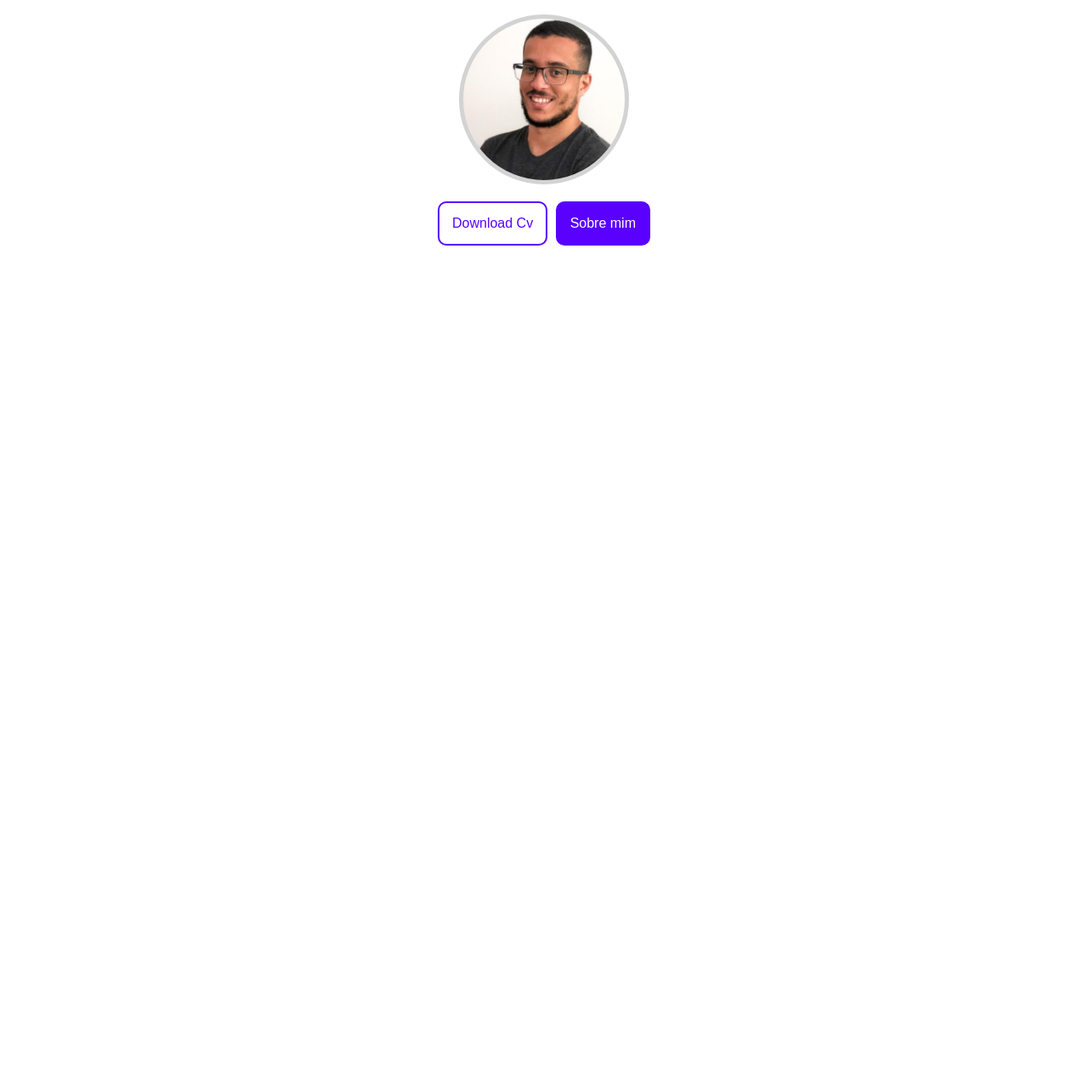
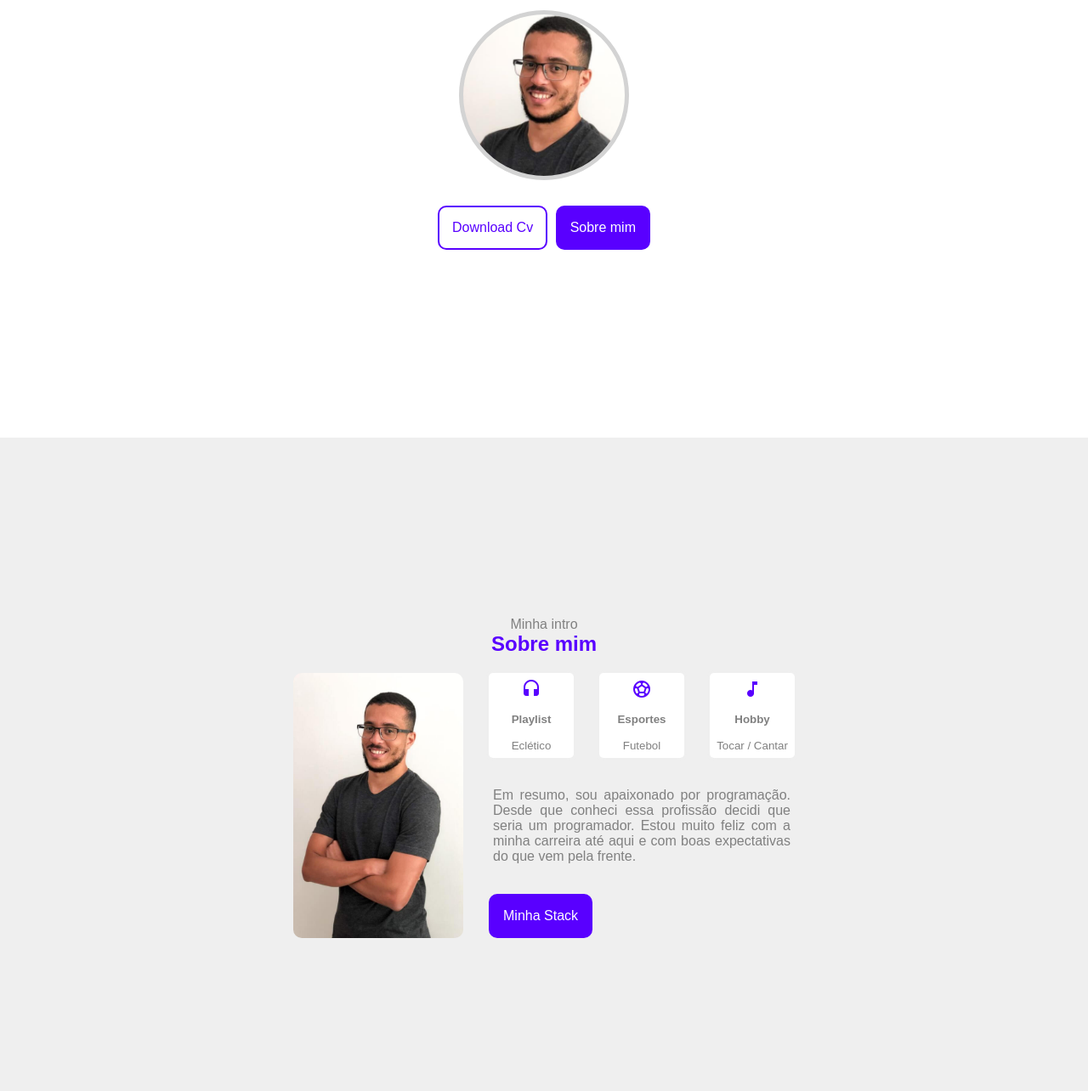
Before and after one commit to danieldejesus8745/Portfolio, a plain HTML site: page index.html in a window 1280 px wide. Shown: the part 285-1569 px from the top of the page at 85% size. Before the commit the page ends 800 px from the top, so only its background shows below. Drawn offline with Linux system fonts and the light colour scheme.

Commit message:
refactor: refatoring all project

```diff
--- a/css/index.css
+++ b/css/index.css
@@ -1,27 +1,22 @@
 :root {
-  --primary-color: #5900ff;
-  --secondary-color: #4700cc;
+  --color-one: #5900ff;
+  --color-two: #4700cc;
+  --color-three: #efefef;
 }
 
 * {
   padding: 0;
   margin: 0;
   box-sizing: border-box;
-}
-
-body {
   font-family: Arial, Helvetica, sans-serif;
   color: gray;
 }
 
-main {
-  width: 100%;
-  height: 100vh;
-  overflow-y: scroll;
+html {
   scroll-behavior: smooth;
 }
 
-.div-photo {
+.section {
   width: 100%;
   height: 100vh;
   display: flex;
@@ -30,148 +25,132 @@ main {
   flex-direction: column;
 }
 
-.name-and-career {
-  text-align: center;
-  margin-bottom: 20px;
-  animation: divPhotoEffect 1s;
+.buttons {
+  width: 250px;
+  display: flex;
+  justify-content: space-between;
 }
 
-.name-and-career h1 {
-  color: var(--primary-color);
+button {
+  padding: 15px;
+  font-size: 12pt;
+  border-radius: 10px;
+  background: none;
+  border: 2px solid var(--color-one);
+  color: var(--color-one);
+  cursor: pointer;
+  outline: none;
+  transition: all .3s;
+}
+
+.filled-button {
+  background-color: var(--color-one);
+  cursor: pointer;
+  color: white;
+}
+
+.filled-button:hover {
+  background-color: var(--color-two);
 }
 
 .photo {
   width: 200px;
   height: 200px;
-  border: 5px solid lightgray;
-  border-radius: 100%;
   background-image: url(../img/photo.jpeg);
   background-repeat: no-repeat;
+  background-position: center;
   background-size: cover;
-  background-position: center;
-  opacity: 1;
-  animation: divPhotoEffect2 1s;
+  border-radius: 100px;
+  border: 5px solid #d3d3d3;
+  margin: 30px 0;
+  animation: photoEffect 1s;
 }
 
-.div-buttons {
-  width: 250px;
+.material-icons {
+  color: var(--color-one);
+}
+
+a {
+  text-decoration: none;
+}
+
+h1 {
+  color: var(--color-one);
+}
+
+.about {
+  background-color: var(--color-three);
+}
+
+.summary {
   display: flex;
-  justify-content: space-between;
   margin-top: 20px;
 }
 
-button {
-  padding: 15px;
-  border: 2px solid var(--primary-color);
+.left {
+  width: 200px;
+  background-image: url(../img/left-photo.jpeg);
+  background-position: center;
+  background-repeat: no-repeat;
+  background-size: cover;
   border-radius: 10px;
-  cursor: pointer;
-  background-color: #fff;
-  color: var(--primary-color);
-  font-size: 12pt;
-  transition: all .3s;
 }
 
-.btn-filled {
-  background-color: var(--primary-color);
-  color: #fff;
+.right {
+  margin: 0 0 0 30px;
 }
 
-.btn-filled:hover {
-  background-color: var(--secondary-color);
-}
-
-.div-about-me {
-  width: 100%;
-  height: 100vh;
+.hobbies {
   display: flex;
-  justify-content: center;
-  align-items: center;
-  background-color: #fafafa;
-}
-
-.center-about-me {
-  width: 750px;
-  height: 500px;
-  padding: 20px;
-  display: flex;
-  flex-direction: column;
-}
-
-.div-title {
-  width: 100%;
-  text-align: center;
-  margin-bottom: 20px;
-}
-
-.div-title .title {
-  font-size: 20pt;
-  font-weight: bold;
-  color: var(--primary-color);
-}
-
-.div-content {
-  width: 100%;
-  height: 100%;
-  display: flex;
-  padding: 20px;
   justify-content: space-between;
 }
 
-.left-photo {
-  width: 40%;
-  height: 100%;
-  border-radius: 10px;
-  background-image: url(../img/left-photo.jpeg);
-  background-repeat: no-repeat;
-  background-size: cover;
-  background-position: center;
-}
-
-.about-me {
-  width: 55%;
-  height: 100%;
+.hobby {
+  width: 100px;
+  height: 100px;
+  background-color: white;
+  box-shadow: 0 0 5px 0 #eee;
+  border-radius: 5px;
   display: flex;
-  flex-direction: column;
-  justify-content: space-between;
-  padding: 5px;
-}
-
-.main-facts {
-  display: flex;
-}
-
-.fact {
-  width: 130px;
-  height: 100px;
-  margin: 5px;
-  border-radius: 10px;
-  box-shadow: 0 0 10px 0 #e9e9e9;
-  background-color: #fff;
-  display: flex;
-  flex-direction: column;
   justify-content: space-between;
   align-items: center;
+  flex-direction: column;
+  color: gray;
+  padding: 7px;
   text-align: center;
-  padding: 15px;
-}
-
-.material-icons {
-  color: var(--primary-color);
-}
-
-.material-icons-outlined {
-  color: var(--primary-color);
-}
-
-.fact-title {
-  font-weight: bold;
   font-size: 10pt;
 }
 
-.fact-subtitle {
-  font-size: 8pt;
+.text {
+  padding: 5px;
+  margin: 30px 0;
+  width: 360px;
+  text-align: justify;
+  color: gray;
 }
 
-.text-about-me {
-  text-align: justify;
+.back-to-the-top {
+  position: fixed;
+  bottom: 30px;
+  right: 40px;
+  padding: 10px;
+  box-shadow: 0 5px 5px 0 #d3d3d3;
+  display: none;
+  background-color: white;
 }
+
+.stack {
+  background-color: var(--color-one);
+}
+
+.stack p {
+  color: lightgray;
+}
+
+.stack h1 {
+  color: white;
+}
+
+.contact {
+  background-color: var(--color-three);
+}
--- a/css/key-frames.css
+++ /dev/null
@@ -1,19 +0,0 @@
-@keyframes divPhotoEffect {
-  from {
-    margin-bottom: 0;
-  }
-
-  to {
-    margin-bottom: 20px;
-  }
-}
-
-@keyframes divPhotoEffect2 {
-  from {
-    opacity: 0;
-  }
-
-  to {
-    opacity: 1;
-  }
-}
--- /dev/null
+++ b/css/keyframes.css
@@ -0,0 +1,11 @@
+@keyframes photoEffect {
+  from {
+    margin: 0;
+    opacity: 0;
+  }
+
+  to {
+    margin: 30px 0;
+    opacity: 1;
+  }
+}
--- a/index.html
+++ b/index.html
@@ -6,59 +6,65 @@
     <meta name="viewport" content="width=device-width, initial-scale=1.0" />
     <title>Portfólio | Daniel de Jesus</title>
     <link rel="stylesheet" href="css/index.css" />
-    <link rel="stylesheet" href="css/key-frames.css" />
-    <link href="https://fonts.googleapis.com/icon?family=Material+Icons|Material+Icons+Outlined" rel="stylesheet" />
+    <link rel="stylesheet" href="css/index.min.css" />
+    <link rel="stylesheet" href="css/keyframes.css" />
+    <link href="https://fonts.googleapis.com/icon?family=Material+Icons" rel="stylesheet" />
   </head>
   <body>
 
-    <main>
-      <div class="div-photo">
-        <div class="name-and-career">
-          <h1>Daniel de Jesus</h1>
-          <p>Desenvolvedor full stack</p>
-        </div>
-        <div class="photo"></div>
-        <div class="div-buttons">
-          <button>Download Cv</button>
-          <a href="#div-about-me"><button class="btn-filled">Sobre mim</button></a>
+    <section class="section presentation" id="presentation">
+      <h1>Daniel de Jesus</h1>
+      <p>Software Developer</p>
+      <div class="photo"></div>
+      <div class="buttons">
+        <a href="files/Daniel de Jesus - Currículo.pdf" download><button>Download Cv</button></a>
+        <a href="#about"><button class="filled-button">Sobre mim</button></a>
+      </div>
+    </section>
+
+    <section class="section about" id="about">
+      <p>Minha intro</p>
+      <h1>Sobre mim</h1>
+      <div class="summary">
+        <div class="left"></div>
+        <div class="right">
+          <div class="hobbies">
+            <div class="hobby">
+              <span class="material-icons">headset</span>
+              <strong>Playlist</strong>
+              <span>Eclético</span>
+            </div>
+            <div class="hobby">
+              <span class="material-icons">sports_soccer</span>
+              <strong>Esportes</strong>
+              <span>Futebol</span>
+            </div>
+            <div class="hobby">
+              <span class="material-icons">music_note</span>
+              <strong>Hobby</strong>
+              <span>Tocar / Cantar</span>
+            </div>
+          </div>
+          <div class="text">
+            <span>Em resumo, sou apaixonado por programação. Desde que conheci essa profissão decidi que seria um programador. Estou muito feliz com a minha carreira até aqui e com boas expectativas do que vem pela frente.</span>
+          </div>
+          <a href="#stack"><button class="filled-button">Minha Stack</button></a>
         </div>
       </div>
+    </section>
 
-      <div class="div-about-me" id="div-about-me">
-        <div class="center-about-me">
-          <div class="div-title">
-            <p>Minha intro</p>
-            <p class="title">Sobre mim</p>
-          </div>
-          <div class="div-content">
-            <div class="left-photo"></div>
-            <div class="about-me">
-              <div class="main-facts">
-                <div class="fact">
-                  <div class="icon"><span class="material-icons">work_outline</span></div>
-                  <div class="fact-title">Experiência</div>
-                  <div class="fact-subtitle">1 trabalhando</div>
-                </div>
-                <div class="fact">
-                  <div class="icon"><span class="material-icons-outlined">check_circle</span></div>
-                  <div class="fact-title">Concluídos</div>
-                  <div class="fact-subtitle">5 projetos</div>
-                </div>
-                <div class="fact">
-                  <div class="icon"><span class="material-icons">headset_mic</span></div>
-                  <div class="fact-title">Experience</div>
-                  <div class="fact-subtitle">Online 24/7</div>
-                </div>
-              </div>
-              <div class="text-about-me">Em resumo, sou apaixonado por programação. Desde que conheci essa área decidi que seria um programador. Estou muito feliz com a minha carreira até aqui e com boas expectativas pelo o que ainda vem por aí.</div>
-              <div class="contact-button">
-                <button class="btn-filled">Fale comigo</button>
-              </div>
-            </div>
-          </div>
-        </div>
-      </div>
-    </main>
+    <section class="section stack" id="stack">
+      <p>Ferramentas</p>
+      <h1>Minha Stack</h1>
+    </section>
+
+    <section class="section projects" id="projects"></section>
+
+    <section class="section contact" id="contact"></section>
+
+    <a href="#" id="back-to-the-top" class="back-to-the-top"><span>Voltar ao topo ↑</span></a>
+
+    <script src="js/index.js"></script>
 
   </body>
 </html>
--- /dev/null
+++ b/js/index.js
@@ -0,0 +1,9 @@
+const backToTheTop = document.getElementById('back-to-the-top');
+
+window.addEventListener('scroll', () => {
+  if (window.pageYOffset > 700) {
+    backToTheTop.style.display = 'flex';
+  } else {
+    backToTheTop.style.display = 'none';
+  }
+});
```
Also changed, not shown: css/index.min.css (added), 1 other file.
